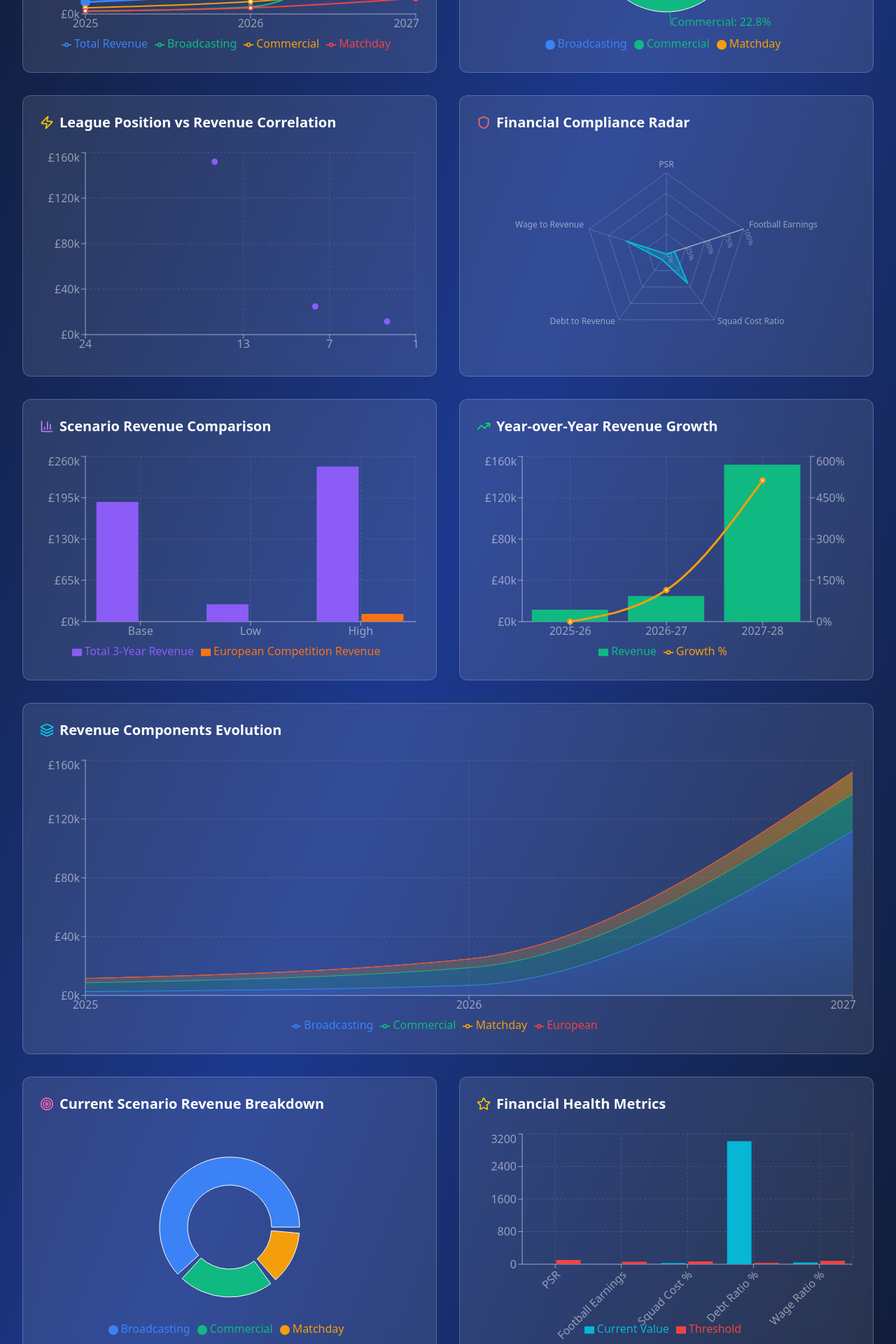
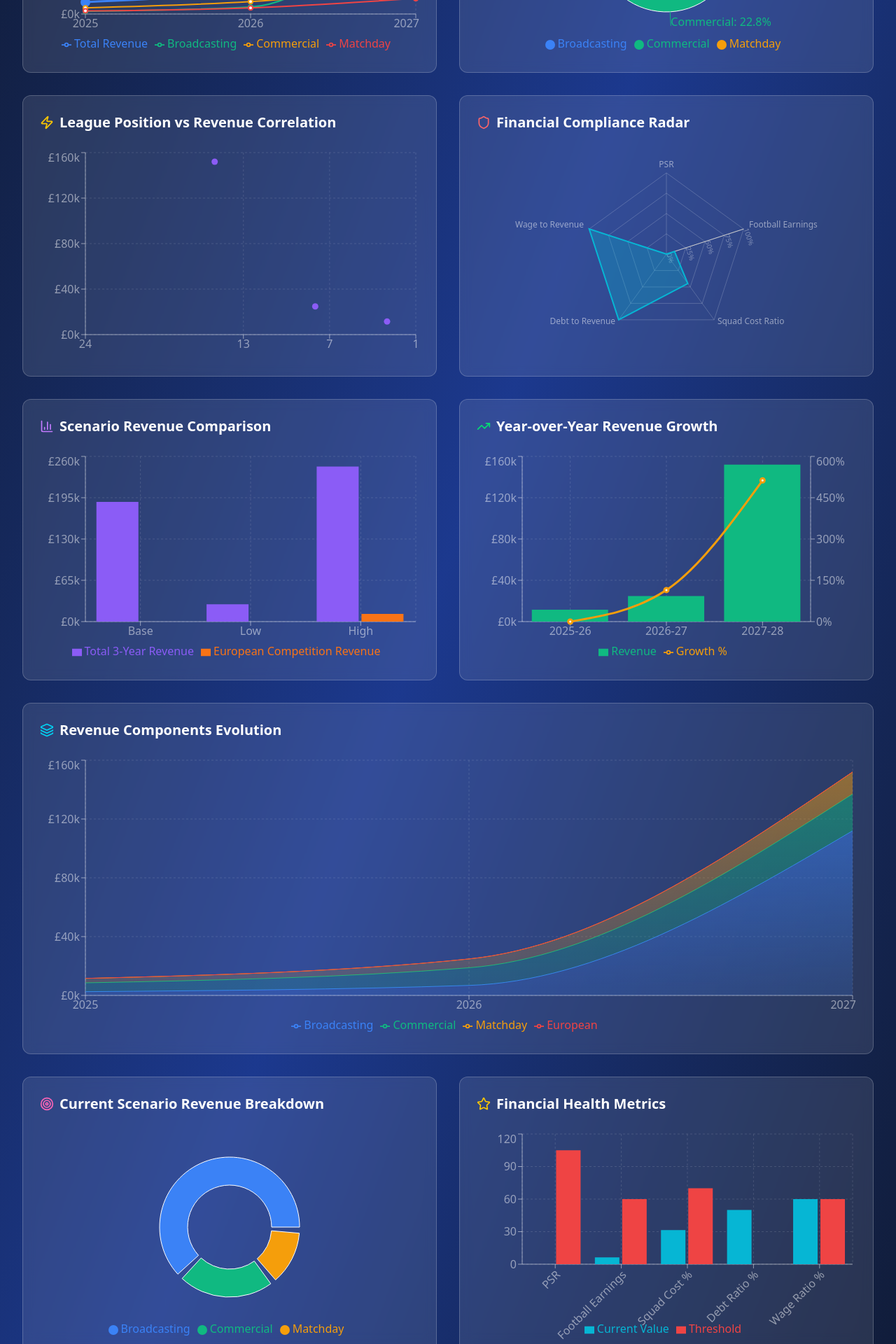
Before and after one commit to zenifieduk/fin-intel, a Next.js app: page /frf5 in a window 1280 px wide. Shown: the part 880-2800 px from the top of the page at 70% size. Built offline with nearby package versions, Linux system fonts and the light colour scheme.

Commit message:
🔧 Fix FRF5 build errors: remove unused imports and fix React Hook dependencies

```diff
--- a/src/app/frf5/page.tsx
+++ b/src/app/frf5/page.tsx
@@ -5,11 +5,11 @@ import {
   BarChart, Bar, XAxis, YAxis, CartesianGrid, Tooltip, Legend, ResponsiveContainer,
   AreaChart, Area, LineChart, Line, ScatterChart, Scatter, PieChart, Pie, Cell,
   RadarChart, PolarGrid, PolarAngleAxis, PolarRadiusAxis, Radar,
-  ComposedChart, Treemap
+  ComposedChart
 } from 'recharts';
 import {
   TrendingUp, AlertTriangle, CheckCircle, Target, Trophy, DollarSign,
-  Users, Settings, Play, Pause, Crosshair, Shield, Menu, X, BarChart3,
+  Users, Crosshair, Shield, Menu, X, BarChart3,
   PieChart as PieChartIcon, Activity, Layers, Zap, Star
 } from 'lucide-react';
 
@@ -73,7 +73,7 @@ const ClubDNAUltimateDashboard = () => {
   const [isMobileMenuOpen, setIsMobileMenuOpen] = useState(false);
 
   // Preset scenarios from FRF4
-  const presetScenarios: Record<PresetType, ScenarioData> = {
+  const presetScenarios: Record<PresetType, ScenarioData> = useMemo(() => ({
     base: {
       2025: { eflLeague1Position: 3, faCupProgress: 'Round 4', eflCupProgress: '', relegatedFromChampionship: false },
       2026: { league: 'championship', position: 8, championsLeague: '', europaLeague: '', conferenceLeague: '', faCupProgress: '', eflCupProgress: '', parachutePayment: false },
@@ -89,10 +89,12 @@ const ClubDNAUltimateDashboard = () => {
       2026: { league: 'championship', position: 2, championsLeague: '', europaLeague: '', conferenceLeague: 'Conference League Semi-Final', faCupProgress: '', eflCupProgress: '', parachutePayment: false },
       2027: { league: 'premierLeague', position: 6, championsLeague: '', europaLeague: 'Europa League Group', conferenceLeague: '', faCupProgress: '', eflCupProgress: '', parachutePayment: false }
     }
-  };
+  }), []);
 
-  const currentScenario = presetScenarios[activePreset];  // Enhanced financial calculation with more detailed breakdown
-  const calculateYearlyFinancials = (yearData: YearData2025 | YearData2026 | YearData2027, year: number): FinancialData => {
+  const currentScenario = presetScenarios[activePreset];
+
+  // Enhanced financial calculation with more detailed breakdown
+  const calculateYearlyFinancials = useMemo(() => (yearData: YearData2025 | YearData2026 | YearData2027, year: number): FinancialData => {
     let broadcasting = 0;
     let commercial = 8000;
     let matchday = 3000;
@@ -191,25 +193,31 @@ const ClubDNAUltimateDashboard = () => {
       european: Math.round(european),
       total: Math.round(broadcasting + commercial + matchday + european)
     };
-  };
+  }, []);
 
   // Calculate financials for all years
   const financialData = useMemo(() => ({
     2025: calculateYearlyFinancials(currentScenario[2025], 2025),
     2026: calculateYearlyFinancials(currentScenario[2026], 2026),
     2027: calculateYearlyFinancials(currentScenario[2027], 2027)
-  }), [currentScenario]);
+  }), [currentScenario, calculateYearlyFinancials]);
 
-  const totalRevenue = financialData[2025].total + financialData[2026].total + financialData[2027].total;
-  const avgRevenue = totalRevenue / 3;
+  // Calculate total revenue
+  const totalRevenue = useMemo(() =>
+    financialData[2025].total + financialData[2026].total + financialData[2027].total,
+    [financialData]
+  );
 
-  // Enhanced compliance metrics
-  const calculateComplianceMetrics = (): ComplianceMetrics => {
+  // Calculate average revenue for compliance
+  const avgRevenue = useMemo(() => totalRevenue / 3, [totalRevenue]);
+
+  // Calculate compliance metrics
+  const calculateComplianceMetrics = useMemo(() => (): ComplianceMetrics => {
     const psr = Math.max(0, avgRevenue * 0.15 - 10000);
     const footballEarnings = Math.max(0, avgRevenue * 0.18 - 5000);
     const squadCostRatio = Math.min(70, (avgRevenue / 2000));
-    const debtToRevenue = Math.max(0, avgRevenue * 0.08 - 2000);
-    const wageToRevenue = Math.min(80, (avgRevenue / 1500));
+    const debtToRevenue = Math.min(50, (avgRevenue * 0.08));
+    const wageToRevenue = Math.min(60, (avgRevenue * 0.12));
 
     return {
       psr: {
@@ -228,19 +236,20 @@ const ClubDNAUltimateDashboard = () => {
         threshold: 70
       },
       debtToRevenue: {
-        value: Math.round(debtToRevenue),
-        status: debtToRevenue < 15000 ? 'excellent' : debtToRevenue < 30000 ? 'good' : 'monitor',
-        threshold: 35000
+        value: Math.round(debtToRevenue * 10) / 10,
+        status: debtToRevenue < 30 ? 'excellent' : debtToRevenue < 40 ? 'good' : 'monitor',
+        threshold: 50
       },
       wageToRevenue: {
         value: Math.round(wageToRevenue * 10) / 10,
-        status: wageToRevenue < 60 ? 'excellent' : wageToRevenue < 75 ? 'good' : 'monitor',
-        threshold: 80
+        status: wageToRevenue < 45 ? 'excellent' : wageToRevenue < 55 ? 'good' : 'monitor',
+        threshold: 60
       }
     };
-  };
+  }, [avgRevenue]);
 
-  const compliance = useMemo(() => calculateComplianceMetrics(), [avgRevenue]);  // Chart data preparation
+  const compliance = useMemo(() => calculateComplianceMetrics(), [calculateComplianceMetrics]);
+
   const chartData = useMemo(() => {
     // 1. Revenue projection data (line/area charts)
     const revenueProjection = [
@@ -405,7 +414,7 @@ const ClubDNAUltimateDashboard = () => {
       growthData,
       treemapData
     };
-  }, [currentScenario, financialData, compliance, totalRevenue]);
+  }, [currentScenario, financialData, compliance, totalRevenue, presetScenarios, calculateYearlyFinancials]);
 
   const getStatusColor = (status: string) => {
     switch (status) {
@@ -433,7 +442,9 @@ const ClubDNAUltimateDashboard = () => {
       default:
         return <Target className="w-4 h-4" />;
     }
-  };  return (
+  };
+
+  return (
     <div className="min-h-screen bg-gradient-to-br from-slate-900 via-blue-900 to-slate-900 text-white">
       {/* Header */}
       <div className="bg-black/20 backdrop-blur-sm border-b border-white/10">
```
